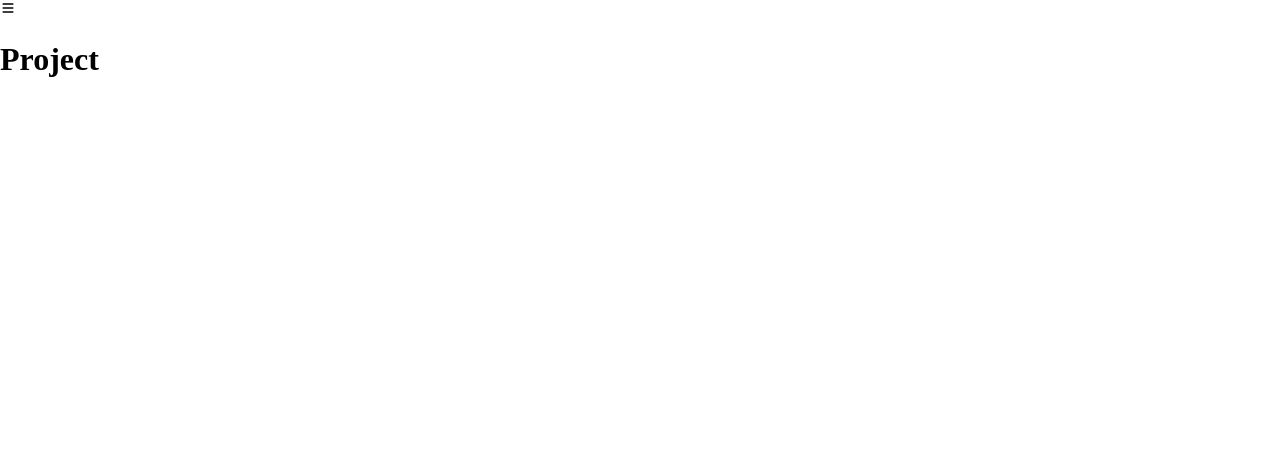
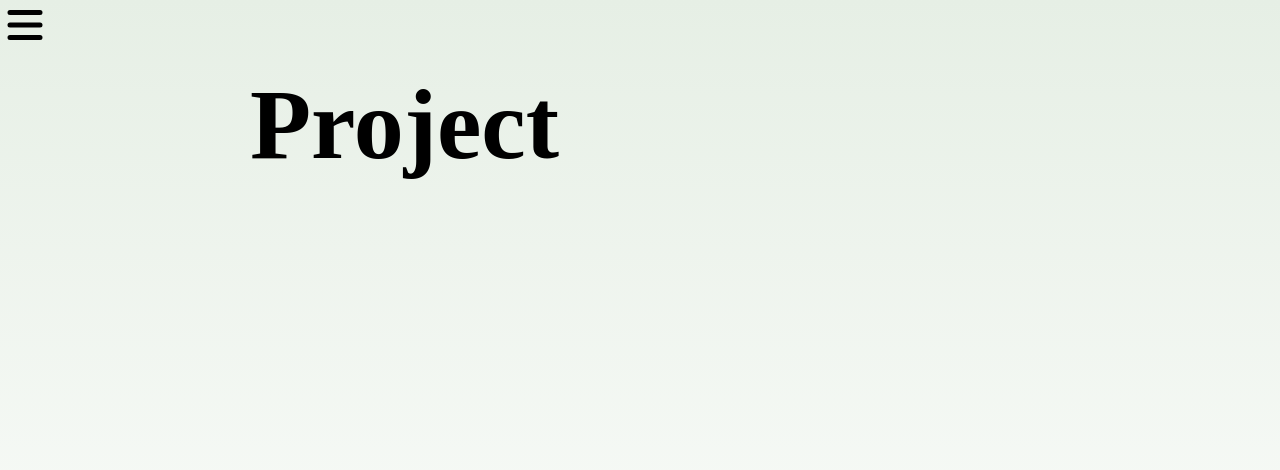
Before and after one commit to SU-VIN/suvin-s_portfolio, a React (Create React App) app: page /project in a window 1280 px wide. Shown: the top 470 px of the page. Built offline with nearby package versions, Linux system fonts and the light colour scheme; a web font is replaced by a local one.

Commit message:
Project 제작1
레이아웃 Me와 동일 안에만 채우면됨

```diff
--- a/src/App.css
+++ b/src/App.css
@@ -92,11 +92,33 @@ body {
   align-items: flex-start;
 }
 
-.Me .Top {
+.Me .top {
   display: flex;
 }
 
 .Me .Menu {
+  margin-right: 200px;
+
+  cursor: pointer;
+}
+
+/* Project */
+
+.Project {
+  background: linear-gradient(180deg, #e6efe5 0%, #ffffff 100%);
+  min-height: 100vh;
+  display: grid;
+  font-size: 50px;
+  flex-wrap: nowrap;
+  justify-content: start;
+  align-items: flex-start;
+}
+
+.Project .top {
+  display: flex;
+}
+
+.Project .Menu {
   margin-right: 200px;
 
   cursor: pointer;
--- a/src/pages/Me.js
+++ b/src/pages/Me.js
@@ -10,7 +10,7 @@ const Me = () => {
 
   return (
     <div className="Me">
-      <div className="Top">
+      <div className="top">
         <HiMenu className="Menu" onClick={toggleMenu} />
         {isOpen ? (
           <>
@@ -22,7 +22,7 @@ const Me = () => {
         )}
         <h1>Me</h1>
       </div>
-      <div className="Bottom"></div>
+      <div className="bottom"></div>
     </div>
   );
 };
```
